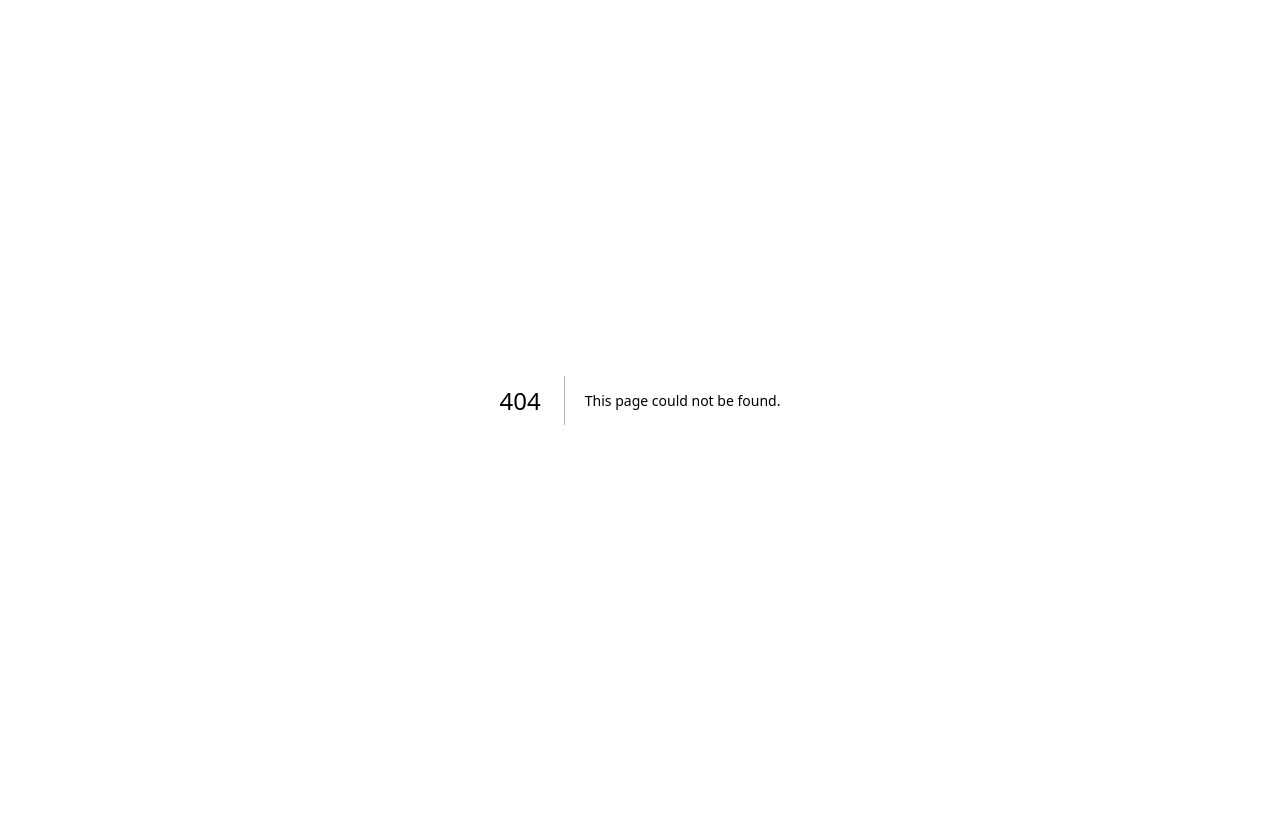
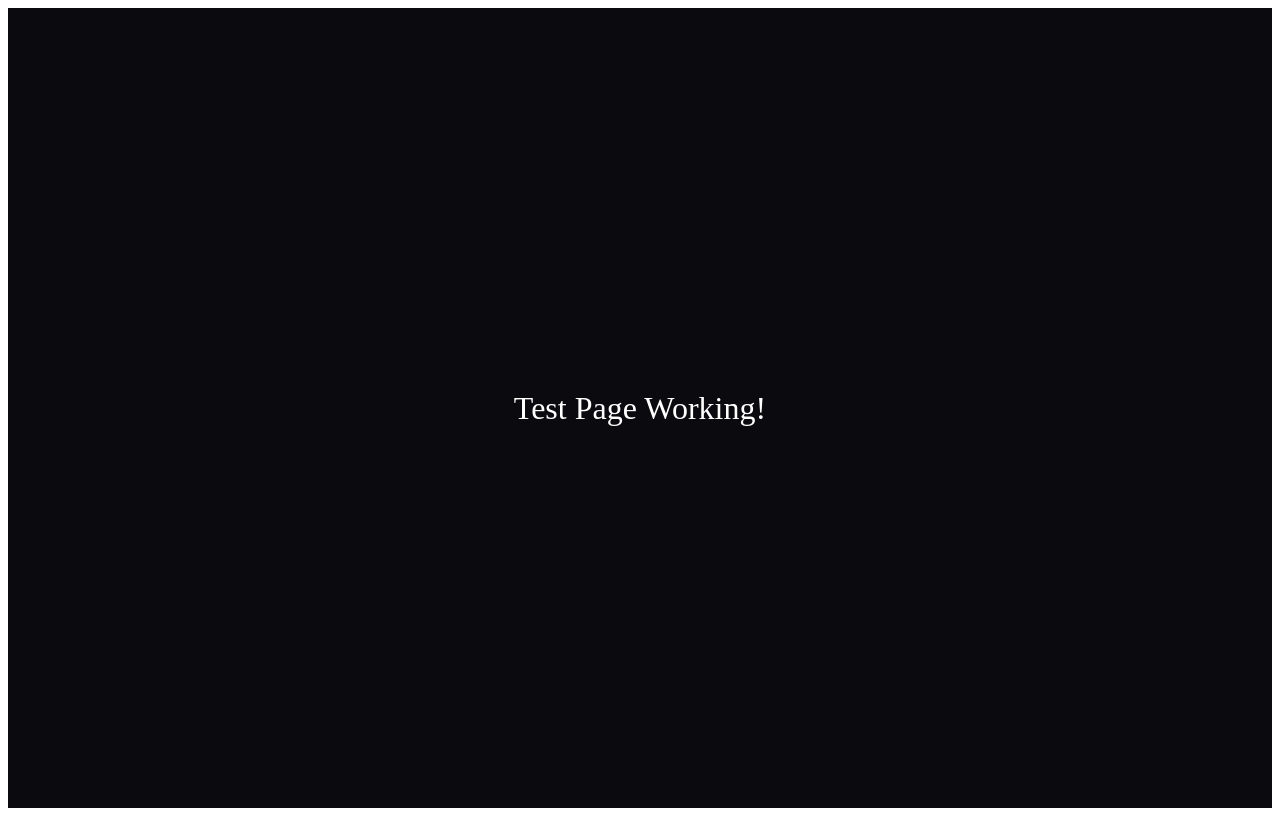
Before and after one commit to JayPlange/dualprofile-landing, a Next.js app: page /test in a window 1280 px wide. Before the commit this address had no page. Built offline with nearby package versions, Linux system fonts and the light colour scheme.

Commit message:
Add test page to verify routing works

```diff
--- /dev/null
+++ b/pages/test.tsx
@@ -0,0 +1,23 @@
+import React from 'react';
+import Head from 'next/head';
+
+export default function TestPage() {
+  return (
+    <>
+      <Head>
+        <title>Test Page</title>
+      </Head>
+      <div style={{
+        minHeight: '100vh',
+        backgroundColor: '#0b0b0f',
+        color: '#ffffff',
+        display: 'flex',
+        alignItems: 'center',
+        justifyContent: 'center',
+        fontSize: '2rem'
+      }}>
+        Test Page Working!
+      </div>
+    </>
+  );
+}
```
